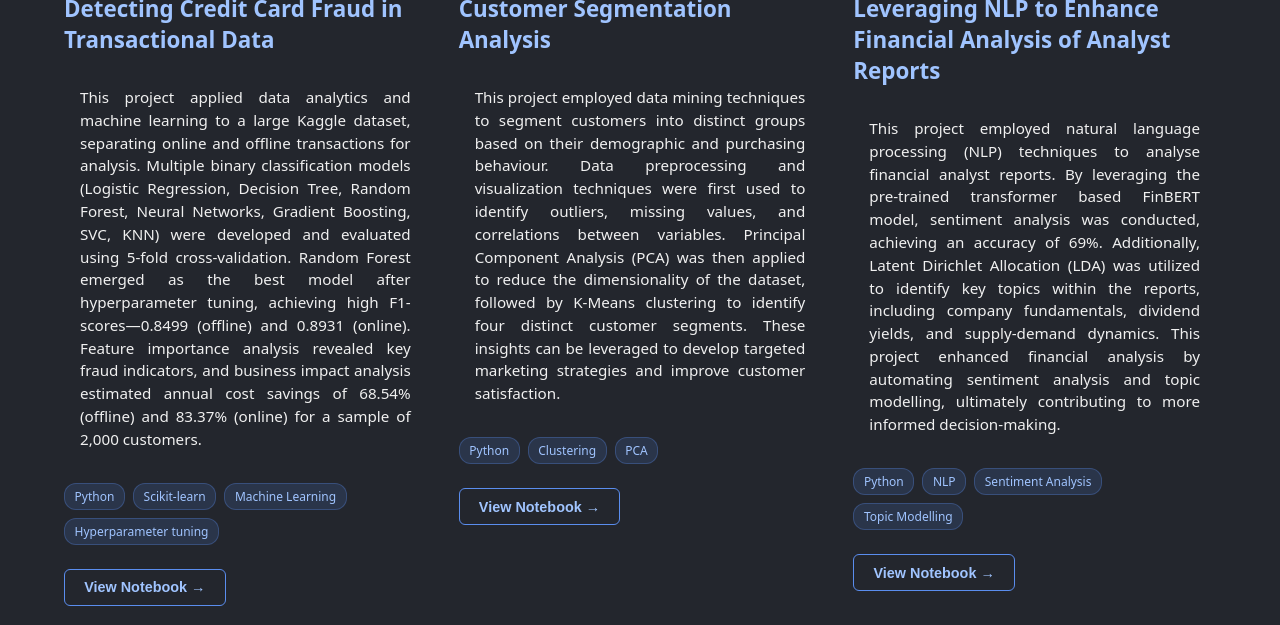
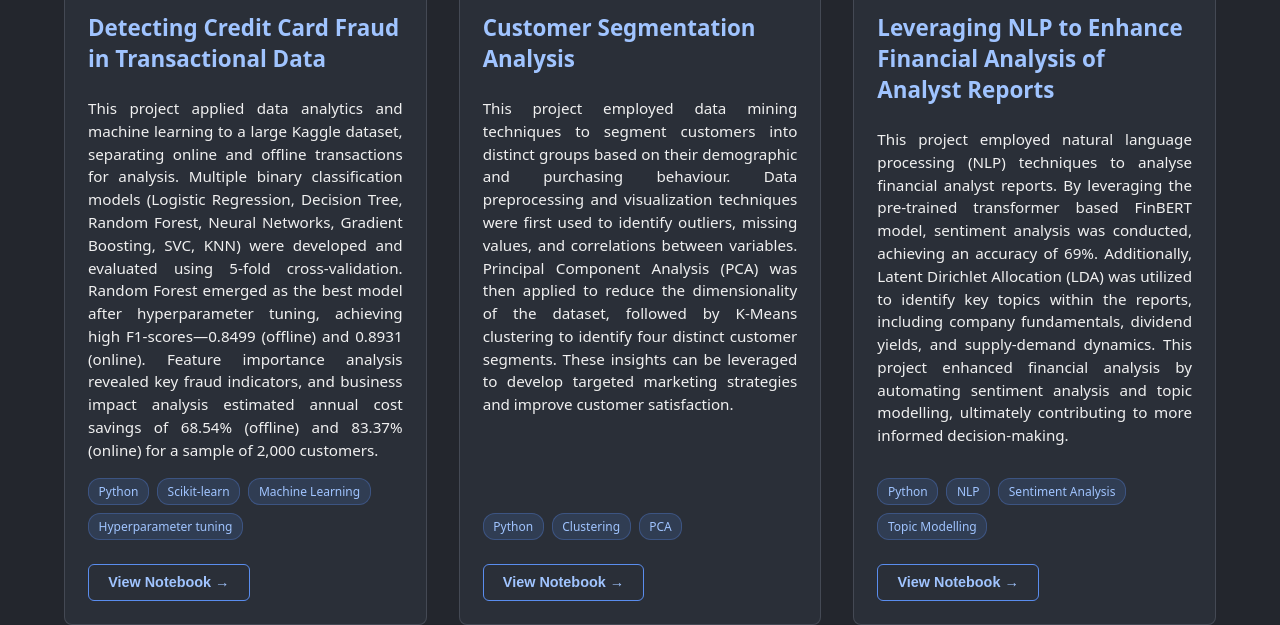
Before and after one commit to WaiJie/experimental, an Astro site: page / in a window 1280 px wide. Shown: the part 521-1146 px from the top of the page. Built offline with nearby package versions, Linux system fonts and the light colour scheme; Astro itself is replaced by a stand-in of ours.

Commit message:
fix projectcard

```diff
--- a/src/components/ProjectCard.astro
+++ b/src/components/ProjectCard.astro
@@ -53,19 +53,17 @@ const iframeId = `iframe-${index}`;
 
 
 <style>
-  .project-card p {
-  padding: 1rem;
-  margin-bottom: 1rem;
-  flex-grow: 1; /* Allow description to push button down */
-  font-size: 0.95rem;
-  line-height: 1.5;
-  color: var(--text-white); /* Ensure paragraph text uses theme color */
-  text-align: justify; /* <<< Justify the text */
-  }
-
-  .project-card:hover {
-     transform: translateY(-5px);
-     box-shadow: 0 8px 15px rgba(0, 0, 0, 0.2), inset 0 0 0 1px var(--accent-navy-light);
+  .project-card {
+    background-color: var(--card-grey); /* Use theme variable */
+    border-radius: 8px;
+    padding: 1.5rem;
+    color: var(--text-white); /* Use theme variable */
+    display: flex;
+    flex-direction: column;
+    height: 100%; /* Ensure card takes full height in swiper slide */
+    box-shadow: inset 0 0 0 1px var(--border-grey); /* Use theme variable */
+    box-sizing: border-box;
+    transition: transform 0.3s ease, box-shadow 0.3s ease; /* Add subtle hover effect */
   }
 
   .project-image {
@@ -86,11 +84,12 @@ const iframeId = `iframe-${index}`;
   }
 
   .project-card p {
-    margin-bottom: 1rem;
-    flex-grow: 1; /* Allow description to push button down */
-    font-size: 0.95rem;
-    line-height: 1.5;
-    color: var(--text-white); /* Ensure paragraph text uses theme color */
+  margin-bottom: 1rem;
+  flex-grow: 1; /* Allow description to push button down */
+  font-size: 0.95rem;
+  line-height: 1.5;
+  color: var(--text-white); /* Ensure paragraph text uses theme color */
+  text-align: justify; /* <<< Justify the text */
   }
 
   .tags {
```
